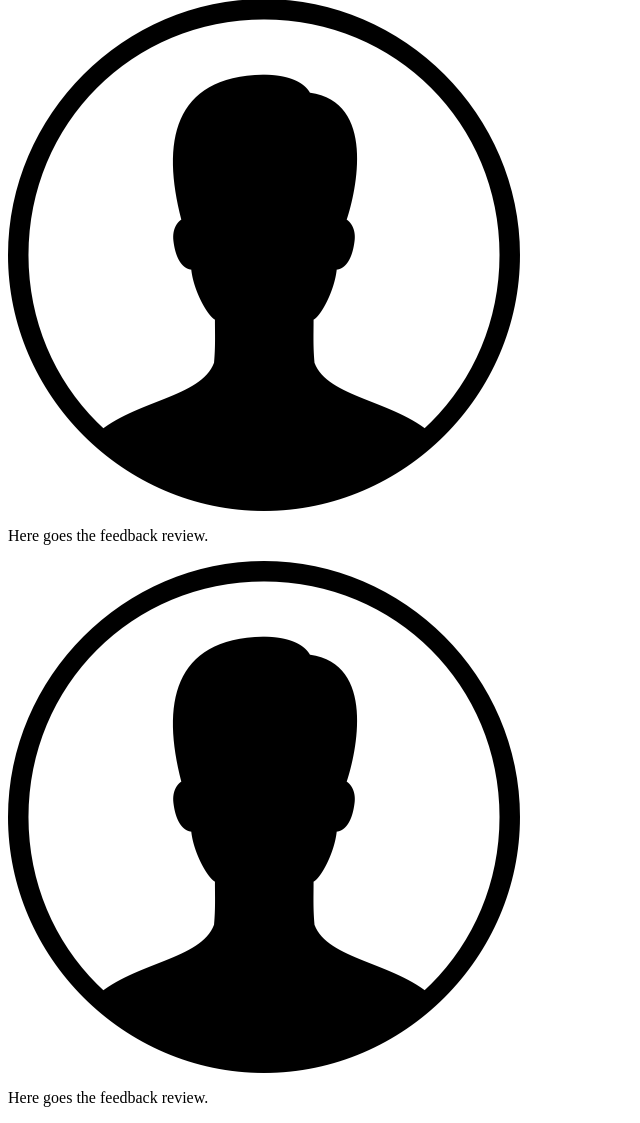
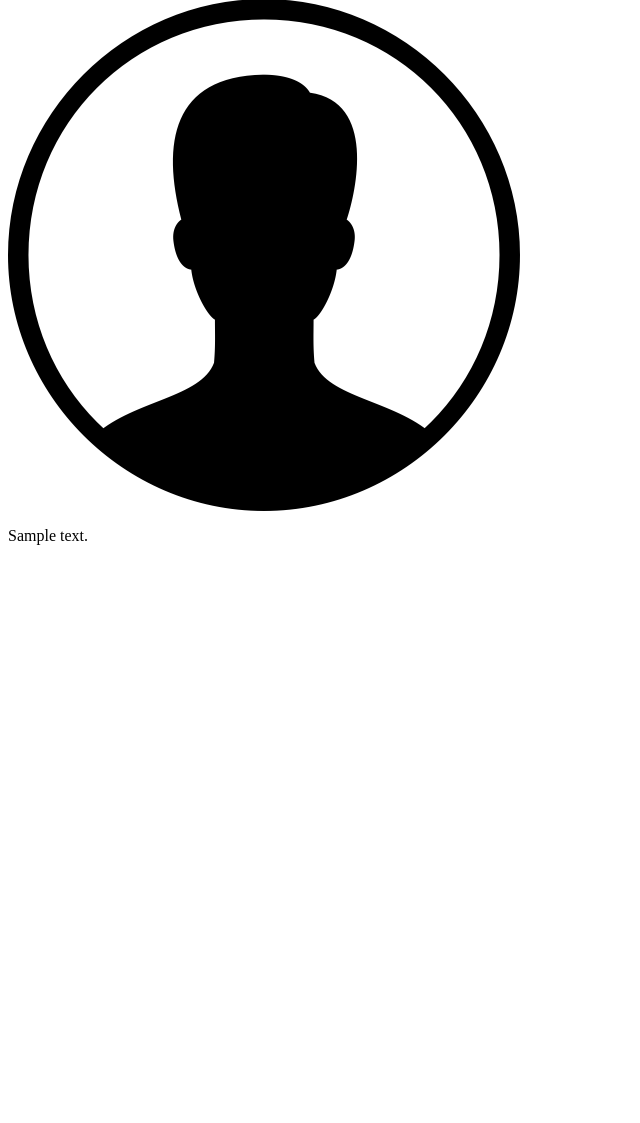
Before and after one commit to mion00/LetsMoove, a Django app: template client/templates/pathDetails.html in a window 1280 px wide. Shown: the part 1233-2356 px from the top of the page, without its empty margins (0-640 px from the left). After the commit the page ends 1778 px from the top, so only its background shows below. Run offline with Django 3.2, Linux system fonts and the light colour scheme; the template is opened without the code that fills it: most values are stand-ins (such as "Sample title", 1, 10 or a date in 2020).

Commit message:
Aggiunti feedback in pathdetails, servizio feedback e relativo controller

```diff
--- a/client/assets/js/app.js
+++ b/client/assets/js/app.js
@@ -9,6 +9,7 @@
         'letsMooveDirectives',
         'userControllers',
         'pathControllers',
+            'feedbackControllers',
         'uiGmapgoogle-maps',
 
             'ngMdIcons',
--- a/client/templates/log.html
+++ b/client/templates/log.html
@@ -3,7 +3,7 @@ name: log
 url: /log/:pathId
 ---
 
-<div layout="column" ng-controller="pathLogController as pathLogCtrl">
+<div layout="column" ng-controller="addFeedbackController as pathLogCtrl">
     <md-card>
         <md-card-title>
             <md-card-title-text>
--- a/client/templates/pathDetails.html
+++ b/client/templates/pathDetails.html
@@ -5,8 +5,8 @@ url: /paths/:pathId
 
 
 <div layout="column" ng-controller="pathDetailsController as pathController">
-    <div layout-gt-sm="row" layout-sm="column">
-            <md-card>
+    <div layout-gt-sm="row" layout-sm="column" layout-align="center">
+        <md-card flex>
                 <md-card-content>
                     <div layout="row" layout-margin>
 
@@ -31,7 +31,7 @@ url: /paths/:pathId
                     </div>
                 </md-card-content>
             </md-card>
-            <md-card style="min-width:156px;">
+        <md-card>
                 <md-content style="overflow: visible;">
                     <md-list>
                         <md-list-item class="md-3-line">
@@ -205,33 +205,21 @@ url: /paths/:pathId
             <md-card-title layout-align="center center">
                 <h2>Feedback degli utenti</h2>
             </md-card-title>
-            <md-card-content>
+            <md-card-content ng-controller="showFeedbackController as feedbackCtrl">
                 <div layout-gt-sm="row" layout-sm="column" layout-align="space-around stretch">
                     <md-list layout="column" flex="grow">
-                        <md-list-item ng-repeat="i in [1,2,3,4]" class="md-3-line">
+                        <md-list-item ng-repeat="feedback in feedbackCtrl.feedback" class="md-3-line">
                             <div class="md-list-item-text">
                                 <div layout="row" layout-align="center">
                                     <div layout="column" layout-align="space-around center" flex="33">
                                         <img src="assets/img/userIcon.png" class="md-avatar"/>
                                     </div>
                                     <div layout="column" layout-align="space-around center" flex="66">
-                                        <p>Here goes the feedback review.</p>
+                                        <p>{{feedback.review}}</p>
                                     </div>
                                 </div>
                             </div>
                             <md-divider></md-divider>
-                        </md-list-item>
-                        <md-list-item class="md-3-line">
-                            <div class="md-list-item-text">
-                                <div layout="row" layout-align="center">
-                                    <div layout="column" layout-align="space-around center" flex="33">
-                                        <img src="assets/img/userIcon.png" class="md-avatar"/>
-                                    </div>
-                                    <div layout="column" layout-align="space-around center" flex="66">
-                                        <p>Here goes the feedback review.</p>
-                                    </div>
-                                </div>
-                            </div>
                         </md-list-item>
                     </md-list>
                 </div>
```
Also changed, not shown: client/assets/js/feedback/feedbackControllers.js (added, +40 -0 lines), client/assets/js/feedback/feedbackServices.js (added, +13 -0 lines), client/assets/js/path/pathControllers.js (+0 -23 lines).
